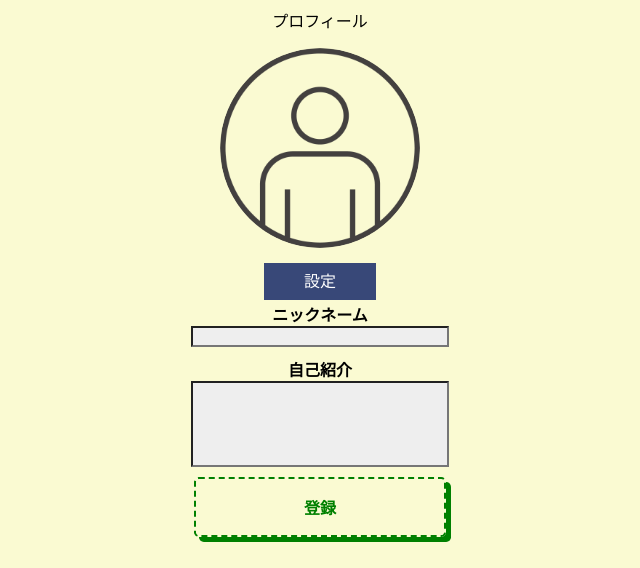
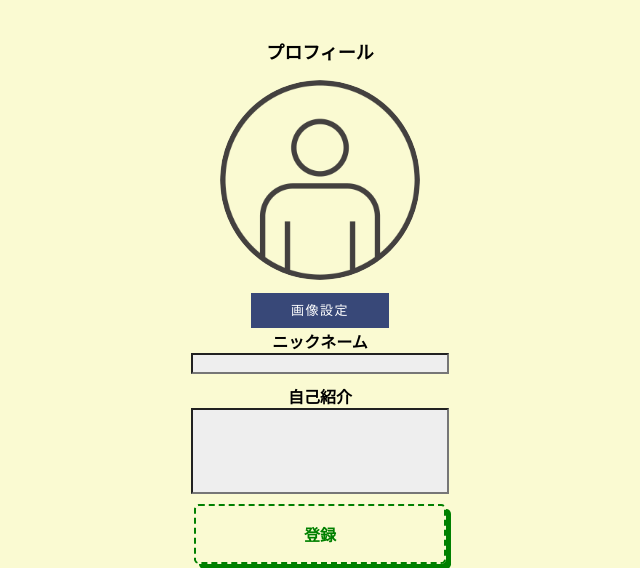
Before and after one commit to Hackathon-F-team/F-team, a Flask app: template templates/user-profile.html in a window 1280 px wide. Shown: the top 568 px of the page, without its empty margins (328-968 px from the left). Run offline with Flask 2, Linux system fonts and the light colour scheme; the template is opened without the code that fills it, so the values that code supplies are empty.

Commit message:
プロフィール画像切り替え完了

```diff
--- a/static/css/user-profile.css
+++ b/static/css/user-profile.css
@@ -1,9 +1,26 @@
 @charset "utf-8";
 
+.navigation {
+  width: 100%;
+  height: 30px;
+}
+.navigation a {
+  color: #fff;
+}
+
+header-icon{
+  width: 150px;
+  height: auto;
+}
 body{
   width:100%; /*ページ全体の幅は100%と指定する*/
   text-align:center; /*ページ全体を中央揃えにする*/
   background-color: lightgoldenrodyellow;
+}
+
+.title{
+  font-weight: bold;
+  font-size: large;
 }
 .icon{
   width: 300px;
@@ -28,6 +45,8 @@ label {
     background-color: #384878;
     cursor: pointer;
     margin-top: 30px;
+    font-size: small;
+    letter-spacing: 0.12em;
 }
 
 a.img-button {
--- a/templates/user-profile.html
+++ b/templates/user-profile.html
@@ -11,7 +11,11 @@
    />
 </head>
 <!--ヘッダー-->
-<header></header>
+<header class="header">
+  <nav class="navigation">
+    <a href="create-channel.html"><img class="header-icon" src=""></a>
+  </nav>
+</header>
 
 <body>
   <div class="title"> プロフィール</div>
@@ -35,7 +39,7 @@
           class="img-button"
           accept='image/*'
           onchange="previewImage(this);">
-          設定
+          画像設定
 
         </label>
       </form>
```
